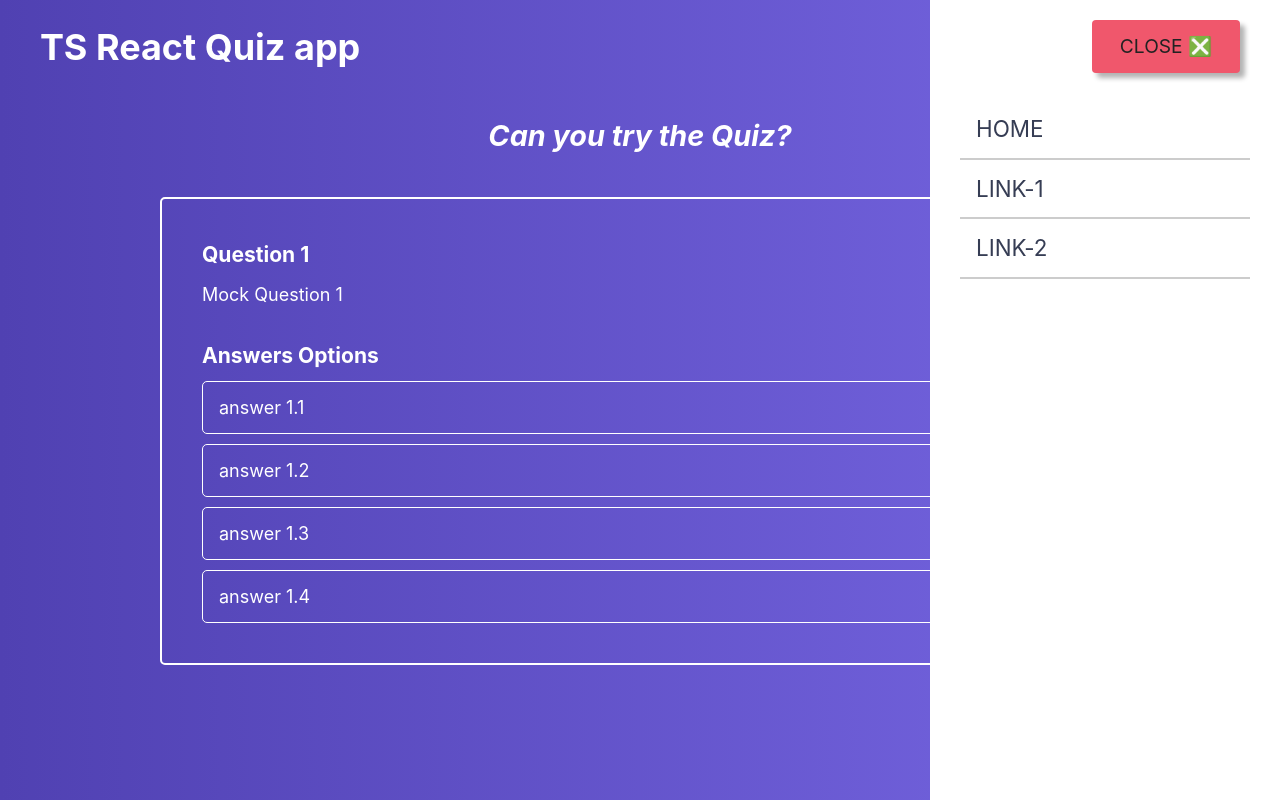
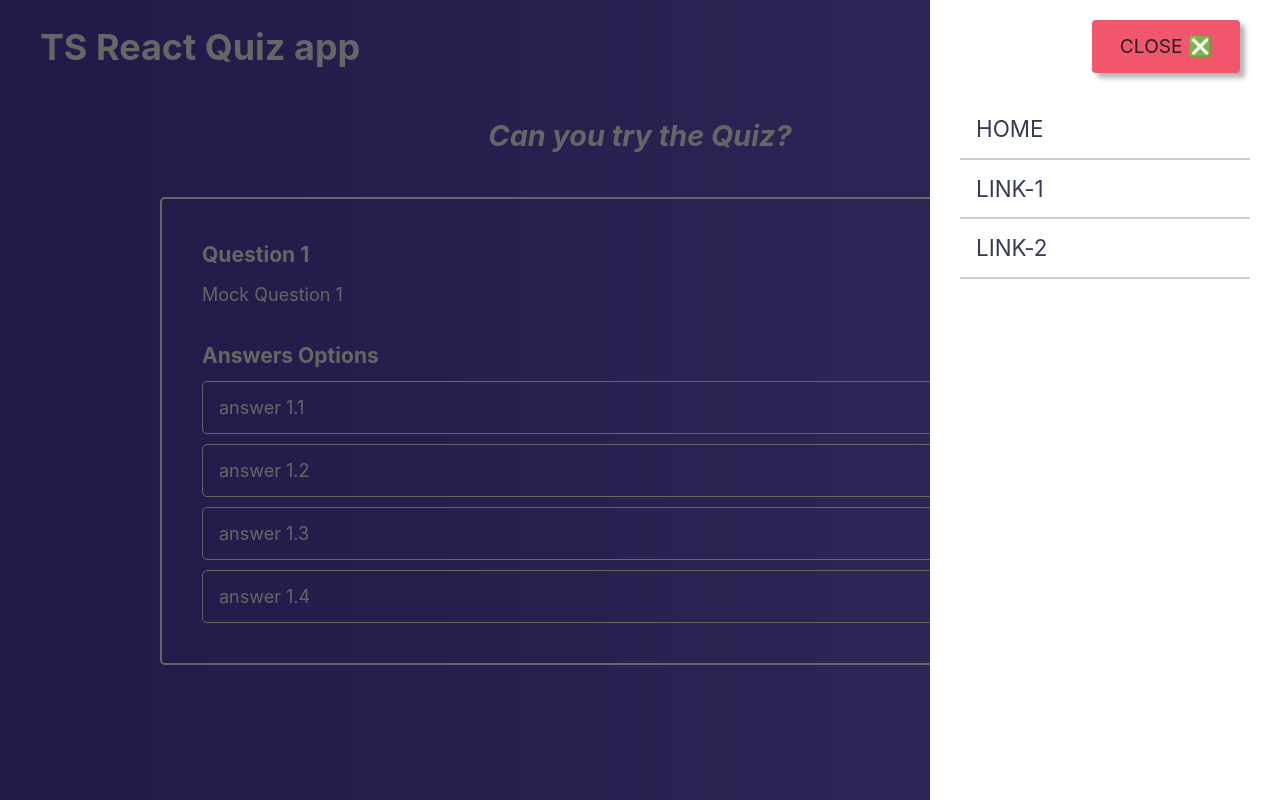
Before and after one commit to Filgeary/ts-react-quiz-app, a React (Create React App) app: page / in a window 1280 px wide. Both pictures are taken after a click on the button "MENU ⬇". Built offline with nearby package versions, Linux system fonts and the light colour scheme.

Commit message:
feat: add Backdrop & open and close menu by click

```diff
--- /dev/null
+++ b/src/ui/Backdrop/Backdrop.module.css
@@ -0,0 +1,9 @@
+.wrapper {
+  position: fixed;
+  top: 0;
+  right: 0;
+  bottom: 0;
+  left: 0;
+  z-index: 50;
+  background-color: rgba(0, 0, 0, 0.6);
+}
--- /dev/null
+++ b/src/ui/Backdrop/Backdrop.tsx
@@ -0,0 +1,14 @@
+import React from 'react'
+import cls from './Backdrop.module.css'
+
+type Props = {
+  onClickBackdrop: () => void
+}
+
+const Backdrop = (props: Props) => {
+  const { onClickBackdrop } = props
+
+  return <div className={cls.wrapper} onClick={onClickBackdrop} />
+}
+
+export default Backdrop
--- a/src/ui/Drawer/Drawer.tsx
+++ b/src/ui/Drawer/Drawer.tsx
@@ -1,19 +1,22 @@
 import React from 'react'
 import cls from './Drawer.module.css'
+import Backdrop from '../Backdrop/Backdrop'
 
 // TODO: replace links
 const links = ['home', 'link-1', 'link-2']
 
 type Props = {
   isMenuOpen: boolean
+  onClickBackdrop: () => void
 }
 
 const Drawer = (props: Props) => {
-  const { isMenuOpen } = props
+  const { isMenuOpen, onClickBackdrop } = props
   const classes = [cls.wrapper]
   if (!isMenuOpen) classes.push(cls.close)
 
   return (
+    <>
       <nav className={classes.join(' ')}>
         <ul className={cls.list}>
           {links.map((link, idx) => {
@@ -27,6 +30,9 @@ const Drawer = (props: Props) => {
           })}
         </ul>
       </nav>
+
+      {isMenuOpen && <Backdrop onClickBackdrop={onClickBackdrop} />}
+    </>
   )
 }
 
--- a/src/ui/NavBar/NavBar.tsx
+++ b/src/ui/NavBar/NavBar.tsx
@@ -7,11 +7,17 @@ const NavBar = () => {
   const [isMenuOpen, setIsMenuOpen] = useState(false)
 
   const handleToggleMenu = (): void => setIsMenuOpen(!isMenuOpen)
+  const handleClickBackdrop = (): void => setIsMenuOpen(false)
+  const handleKeyEscape = (evt: React.KeyboardEvent<HTMLDivElement>): void => {
+    if (isMenuOpen && evt?.key === 'Escape') {
+      setIsMenuOpen(false)
+    }
+  }
 
   return (
-    <div className={cls.wrapper}>
+    <div className={cls.wrapper} onKeyDown={handleKeyEscape}>
       <MenuToggle isMenuOpen={isMenuOpen} onToggleMenu={handleToggleMenu} />
-      <Drawer isMenuOpen={isMenuOpen} />
+      <Drawer isMenuOpen={isMenuOpen} onClickBackdrop={handleClickBackdrop} />
     </div>
   )
 }
```
Also changed, not shown: 1 other file (tests, documents, lock files or other folders). Lines whose indentation alone changed are shown as unchanged.
